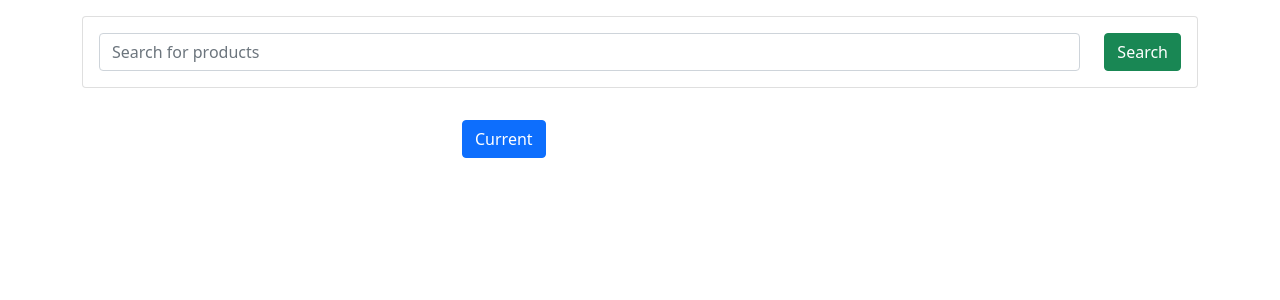
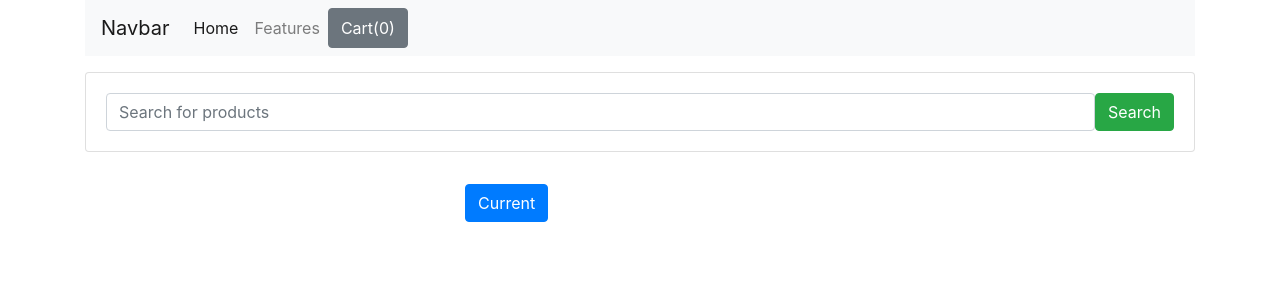
Before and after one commit to nixigg86/ecomsite-Django, a Django app: page / in a window 1280 px wide. Shown: the top 300 px of the page. Run offline with Django 3.2, Linux system fonts and the light colour scheme; data that the repository does not hold is empty; some libraries are stand-ins or nearby versions.

Commit message:
Added templates and cart on main page

```diff
--- a/shop/templates/shop/index.html
+++ b/shop/templates/shop/index.html
@@ -5,13 +5,35 @@
   <meta charset="UTF-8">
   <meta http-equiv="X-UA-Compatible" content="IE=edge">
   <meta name="viewport" content="width=device-width, initial-scale=1.0">
-  <link href="https://cdn.jsdelivr.net/npm/bootstrap@5.0.0-beta2/dist/css/bootstrap.min.css" rel="stylesheet" integrity="sha384-BmbxuPwQa2lc/FVzBcNJ7UAyJxM6wuqIj61tLrc4wSX0szH/Ev+nYRRuWlolflfl" crossorigin="anonymous">
+  <link rel="stylesheet" href="https://cdn.jsdelivr.net/npm/bootstrap@4.6.0/dist/css/bootstrap.min.css" integrity="sha384-B0vP5xmATw1+K9KRQjQERJvTumQW0nPEzvF6L/Z6nronJ3oUOFUFpCjEUQouq2+l" crossorigin="anonymous">
+
   <link rel="stylesheet" href="{% static 'shop/style.css' %}" >
   <title>Document</title>
+
 </head>
 <body>
 
   <div class="container">
+
+    <div class="row">
+      <div class="col-md-12">
+        <nav class="navbar navbar-expand-lg navbar-light bg-light">
+          <a class="navbar-brand" href="#">Navbar</a>
+          <button class="navbar-toggler" type="button" data-toggle="collapse" data-target="#navbarNavAltMarkup" aria-controls="navbarNavAltMarkup" aria-expanded="false" aria-label="Toggle navigation">
+            <span class="navbar-toggler-icon"></span>
+          </button>
+          <div class="collapse navbar-collapse" id="navbarNavAltMarkup">
+            <div class="navbar-nav">
+              <a class="nav-link active" href="#">Home <span class="sr-only">(current)</span></a>
+              <a class="nav-link" href="#">Features</a>
+              <button id="cart" data-html="true" type="button" class="btn btn-secondary" data-container="body" data-toggle="popover" data-placement="bottom" data-content="Bottom popover">
+                Cart(0)
+              </button>
+            </div>
+          </div>
+        </nav>
+      </div>
+    </div>
 
     <div class="row mt-3">
       <div class="col-md-12">
@@ -34,11 +56,11 @@
         <div class="card">
           <img src="{{product.image}}" class="card-img-top">
           <div class="card-body">
-            <div class="card-title">{{ product.title }}</div>
+            <div id="nm{{product.id}}" class="card-title">{{ product.title }}</div>
             <div class="card-text">${{ product.price }}</div>
 
             <a href="/{{product.id}}" class="btn btn-warning">View</a>
-            <a class="btn btn-warning">Add To Cart</a>
+            <button id="{{product.id}}" class="btn atc btn-warning">Add To Cart</button>
           </div>
         </div>
       </div>
@@ -69,7 +91,55 @@
   </div>
 
 
-  <script src="https://cdn.jsdelivr.net/npm/@popperjs/core@2.6.0/dist/umd/popper.min.js" integrity="sha384-KsvD1yqQ1/1+IA7gi3P0tyJcT3vR+NdBTt13hSJ2lnve8agRGXTTyNaBYmCR/Nwi" crossorigin="anonymous"></script>
-  <script src="https://cdn.jsdelivr.net/npm/bootstrap@5.0.0-beta2/dist/js/bootstrap.min.js" integrity="sha384-nsg8ua9HAw1y0W1btsyWgBklPnCUAFLuTMS2G72MMONqmOymq585AcH49TLBQObG" crossorigin="anonymous"></script>
+  <script
+  src="https://code.jquery.com/jquery-3.5.1.js"
+  integrity="sha256-QWo7LDvxbWT2tbbQ97B53yJnYU3WhH/C8ycbRAkjPDc="
+  crossorigin="anonymous"></script>
+  <script src="https://cdn.jsdelivr.net/npm/popper.js@1.16.1/dist/umd/popper.min.js" integrity="sha384-9/reFTGAW83EW2RDu2S0VKaIzap3H66lZH81PoYlFhbGU+6BZp6G7niu735Sk7lN" crossorigin="anonymous"></script>
+  <script src="https://cdn.jsdelivr.net/npm/bootstrap@4.6.0/dist/js/bootstrap.min.js" integrity="sha384-+YQ4JLhjyBLPDQt//I+STsc9iw4uQqACwlvpslubQzn4u2UU2UFM80nGisd026JF" crossorigin="anonymous"></script>
+
 </body>
+
+<script type="text/javascript">
+
+  if(localStorage.getItem('cart') == null) {
+    var cart = {};
+  }
+  else {
+    cart = JSON.parse(localStorage.getItem('cart'));
+  }
+
+  $(document).on('click', '.atc', function() {
+    console.log('The add to cart button is clicked')
+    var item_id = this.id.toString();
+    console.log(item_id)
+
+    if(cart[item_id] != undefined) {
+      cart[item_id] += 1;
+    }
+    else {
+      cart[item_id] = 1;
+    }
+    localStorage.setItem('cart', JSON.stringify(cart));
+    document.querySelector('#cart').innerHTML = "Cart("+ Object.keys(cart).length +")";
+
+  });
+
+
+  displayCart(cart);
+
+  function displayCart(cart){
+    var cartString = "";
+    // cartString += '<h5>This is your new cart</h5>';
+    var cartIndex = 1;
+    for(var x in cart) {
+      cartString += cartIndex;
+      cartString += document.querySelector('#nm'+x).innerHTML + " Qty: " + cart[x] + "</br>"
+      cartIndex += 1;
+    }
+    document.querySelector('#cart').setAttribute('data-content', cartString);
+    $('[data-toggle="popover"]').popover()
+  }
+
+</script>
 </html>
```
